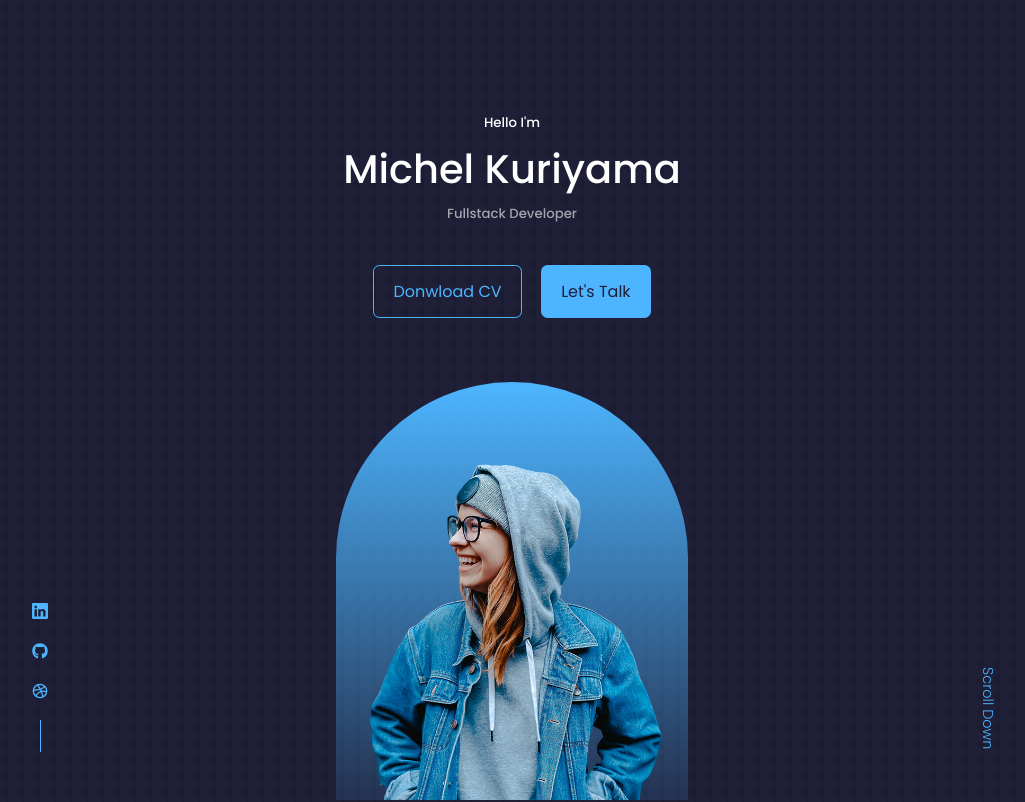
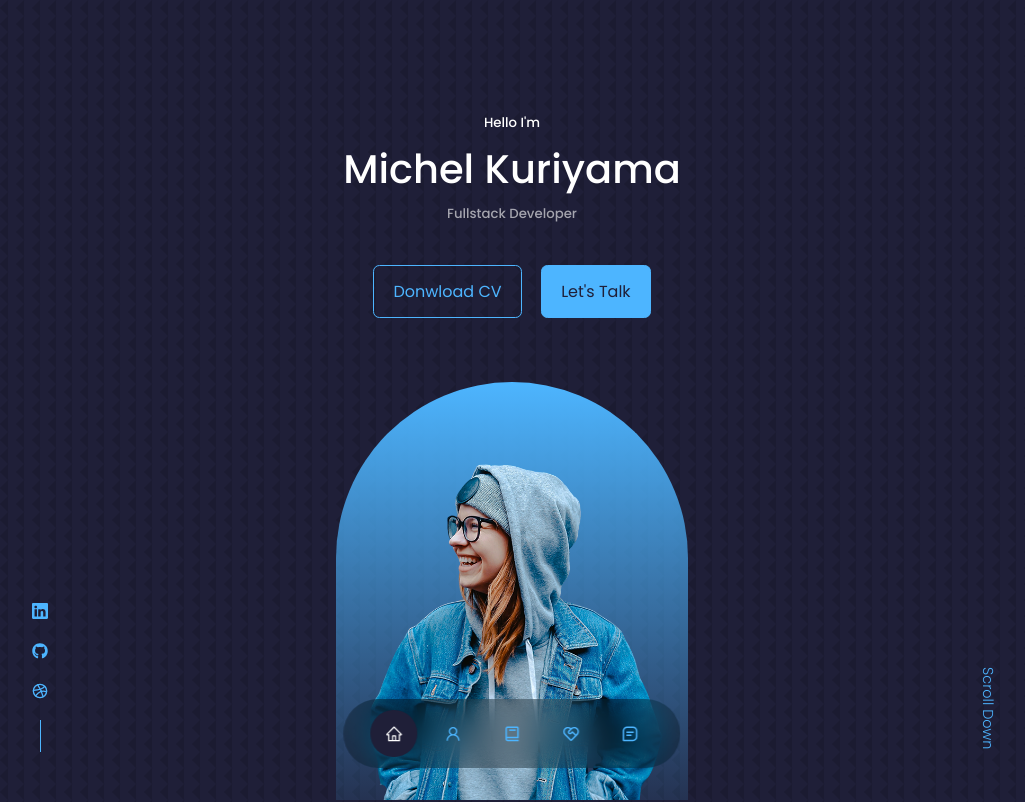
Before and after one commit to adsMichel/rcportfoli, a React (Vite) app: page / in a window 1280 px wide. Shown: the top 802 px of the page, without its empty margins (128-1153 px from the left). Built offline with nearby package versions, Linux system fonts and the light colour scheme; the HTML template or start-up script is replaced by a standard one.

Commit message:
style nav bar

```diff
--- a/src/components/nav/Nav.jsx
+++ b/src/components/nav/Nav.jsx
@@ -5,16 +5,18 @@
 import { BiBook } from "react-icons/bi";
 import { RiServiceLine } from "react-icons/ri";
 import { BiMessageSquareDetail } from "react-icons/bi";
+import { useState } from 'react';
 
 const Nav = () => {
+  const [activeNav, setActiveNav] = useState('#')
   return (
-    <div>
-      <a href="#"><AiOutlineHome /></a>
-      <a href="#about"><AiOutlineUser /></a>
-      <a href="#experience"><BiBook /></a>
-      <a href="#services"><RiServiceLine /></a>
-      <a href="#contact"><BiMessageSquareDetail /></a>
-    </div>
+    <nav>
+      <a href="#" onClick={() => setActiveNav('#')} className={activeNav === '#' ? 'active' : ''}><AiOutlineHome /></a>
+      <a href="#about" onClick={() => setActiveNav('#about')} className={activeNav === '#about' ? 'active' : ''}><AiOutlineUser /></a>
+      <a href="#experience" onClick={() => setActiveNav('#experience')} className={activeNav === '#experience' ? 'active' : ''}><BiBook /></a>
+      <a href="#services" onClick={() => setActiveNav('#services')} className={activeNav === '#services' ? 'active' : ''}><RiServiceLine /></a>
+      <a href="#contact" onClick={() => setActiveNav('#contact')} className={activeNav === '#contact' ? 'active' : ''}><BiMessageSquareDetail /></a>
+    </nav>
   )
 }
 
--- a/src/components/nav/nav.css
+++ b/src/components/nav/nav.css
@@ -0,0 +1,32 @@
+nav {
+    background: rgba(0, 0, 0, 0.3);
+    width: max-content;
+    display: flex;
+    padding: 0.7rem 1.7rem;
+    z-index: 2;
+    position: fixed;
+    transform: translateX(-50% );
+    bottom: 2rem;
+    left: 50%;
+    border-radius: 3rem;
+    gap: 0.8rem;
+    backdrop-filter: blur(15px);
+}
+
+nav a {
+    background: transparent;
+    padding: 0.9rem;
+    border-radius: 50%;
+    display: flex;
+    color: var(line-height);
+    font-size: 1.1rem;
+}
+
+nav a:hover {
+    background: rgba(0, 0, 0, 0.3);
+}
+
+nav a.active {
+    background: var(--color-bg);
+    color: var(--color-white);
+}
```
